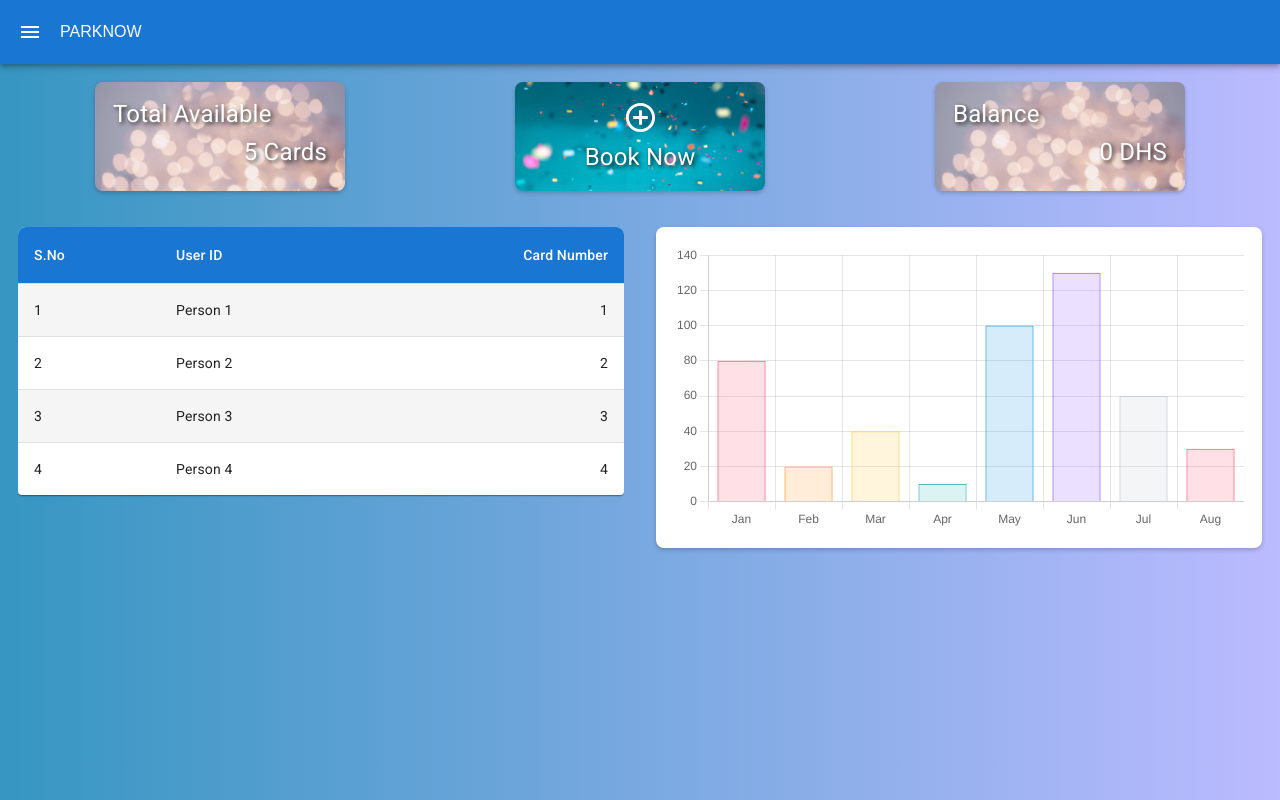
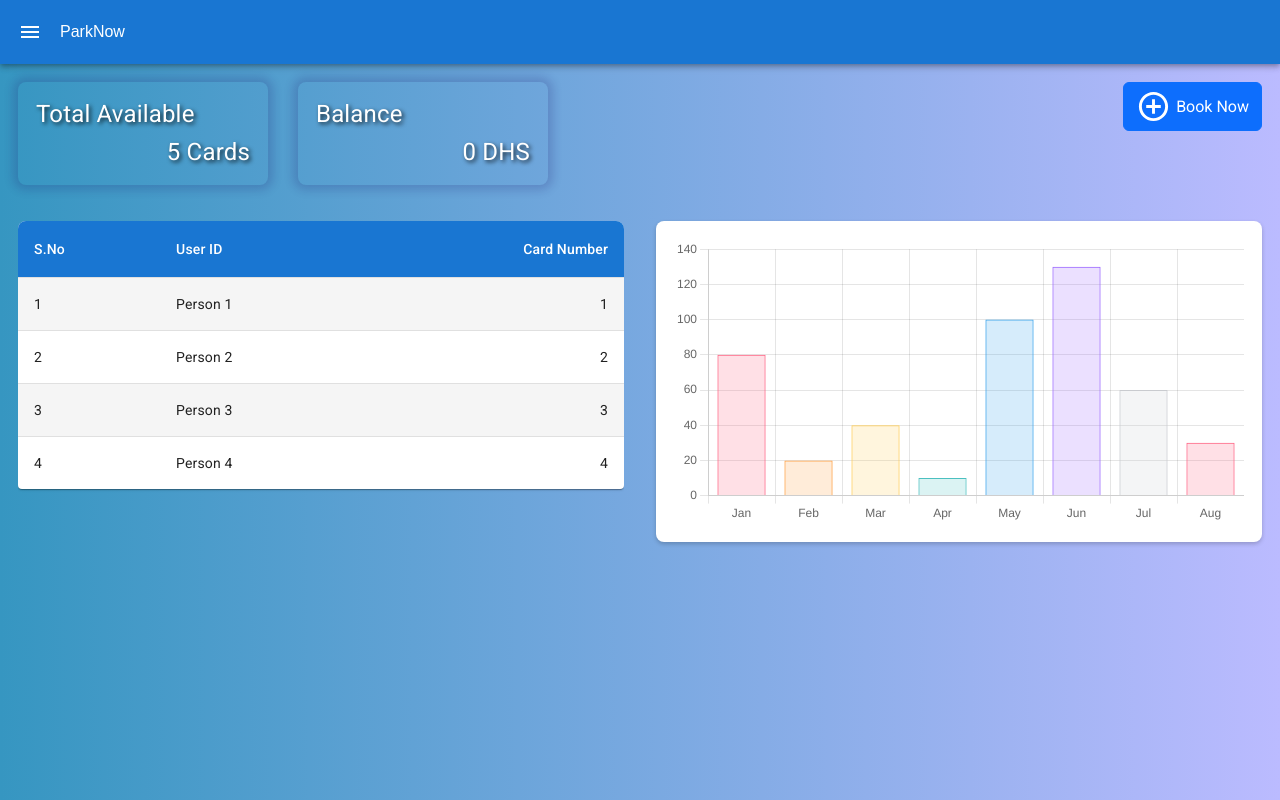
Before and after one commit to tomcherian/easy-car-parking, a React (Create React App) app: page / in a window 1280 px wide. Built offline with nearby package versions, Linux system fonts and the light colour scheme; no server answers; sample sign-in values are in the browser's storage.

Commit message:
Update on login screen

```diff
--- a/src/components/NavBar/NavBar.css
+++ b/src/components/NavBar/NavBar.css
@@ -30,7 +30,7 @@
 
 .NavBar_title {
   cursor: pointer;
-  text-transform: uppercase;
+  /* text-transform: uppercase; */
   flex: 1;
   display: flex;
   align-items: center;
--- a/src/pages/Home/Home.css
+++ b/src/pages/Home/Home.css
@@ -1,16 +1,16 @@
 .Home_row_1 {
-  display: grid;
-  grid-template-columns: 1fr 1fr 1fr;
-  gap: 16px;
-  justify-items: center;
+  /* display: grid;
+  grid-template-columns: 1fr 1fr 1fr; */
+  /* gap: 16px;
+  justify-items: center; */
   margin: 18px;
 }
 
 .Home_card {
-  box-shadow: 0px 2px 4px rgba(0, 0, 0, 0.2);
   border-radius: 8px;
   min-height: 100px;
-  width: 100%;
+  width: 250px;
+  height: 100%;
   max-width: 250px;
   position: relative;
   padding: 18px;
@@ -18,12 +18,12 @@
   background-position: center;
   color: white;
   text-shadow: 2px 2px 4px rgba(0, 0, 0, 0.8);
-
   font-family: Roboto, Helvetica, Arial, sans-serif;
   font-weight: 400;
   font-size: 24px;
   line-height: 1.235;
   letter-spacing: 0.00735em;
+  box-shadow: 0 0px 10px 5px rgb(29 26 109 / 20%);
 }
 
 .Home_card_title {
@@ -34,22 +34,19 @@
   text-align: end;
 }
 
-.Home_card_1 {
-  background-image: url("../../assets/images/Card2.jpg");
-}
-
 .Home_card_2 {
-  background-image: url("../../assets/images/Card3.jpg");
   display: flex;
-  flex-direction: column;
   gap: 8px;
   align-items: center;
   justify-content: center;
   cursor: pointer;
-}
-
-.Home_card_3 {
-  background-image: url("../../assets/images/Card2.jpg");
+  color: white;
+  text-shadow: 2px 2px 4px rgba(0, 0, 0, 0.8);
+  font-family: Roboto, Helvetica, Arial, sans-serif;
+  font-weight: 400;
+  font-size: 18px;
+  line-height: 1.235;
+  letter-spacing: 0.00735em;
 }
 
 .Home_row_2 {
@@ -100,3 +97,19 @@
   justify-content: center;
   align-items: center;
 }
+
+.Home_nav_wrapper {
+  display: flex;
+  justify-content: space-between;
+}
+
+.Home_show {
+  display: flex;
+  gap: 30px;
+}
+
+.Book_now_button {
+  display: flex;
+  align-items: center;
+  gap: 5px;
+}
--- a/src/pages/Home/Home.jsx
+++ b/src/pages/Home/Home.jsx
@@ -91,19 +91,24 @@ const Home = () => {
       />
       <div className="Home_wrapper main_background">
         <div className="Home_row_1">
+          <div className="Home_nav_wrapper">
+            <div className="Home_show">
               <div className="Home_card Home_card_1">
                 <div className="Home_card_title">Total Available</div>
                 <div className="Home_card_value">{5 - usedCards} Cards</div>
               </div>
-          <div className="Home_card Home_card_2" onClick={handleBookNow}>
-            <div className="Home_card_add_icon">
-              <AddCircleOutlineIcon fontSize="large" />
-            </div>
-            <div>Book Now</div>
-          </div>
               <div className="Home_card Home_card_3">
                 <div className="Home_card_title">Balance</div>
                 <div className="Home_card_value">{settleAmount} DHS</div>
+              </div>
+            </div>
+            <div>
+              <div className="Home_card_2" onClick={handleBookNow}>
+                <button className="btn btn-primary Book_now_button">
+                  <AddCircleOutlineIcon fontSize="large" /> <div>Book Now</div>
+                </button>
+              </div>
+            </div>
           </div>
         </div>
         <div className="Home_row_2">
--- a/src/pages/Login/Login.css
+++ b/src/pages/Login/Login.css
@@ -23,7 +23,7 @@
   top: 50px;
   right: 44px;
   position: absolute;
-  color: var(--link);
+  color: #0b5ed7;
   font-family: Poppins;
   font-size: 13px;
   font-style: normal;
@@ -41,7 +41,7 @@
 }
 
 .Login_welcome_title_green {
-  color: var(--link);
+  color: #0b5ed7;
   font-family: Poppins;
   font-size: 21px;
   font-style: normal;
@@ -60,7 +60,7 @@
 }
 
 .Login_field_username {
-  margin-bottom: 38px;
+  margin-bottom: 20px;
 }
 
 .Login_label {
@@ -70,7 +70,7 @@
   font-style: normal;
   font-weight: 400;
   line-height: normal;
-  margin-bottom: 13px;
+  margin-bottom: 5px;
 }
 
 .Login_input {
@@ -79,6 +79,7 @@
   background: #fff;
   padding: 19px 25px;
   width: 100%;
+  background-color: #d7dffc;
 }
 
 .Login_input::placeholder {
@@ -111,10 +112,11 @@
 }
 
 .Login_button {
-  margin-top: 64px;
+  margin-top: 30px;
   cursor: pointer;
   border-radius: 10px;
-  background: orange;
+  background-color: var(--bs-btn-hover-bg);
+  border-color: var(--bs-btn-hover-border-color);
   box-shadow: 0px 4px 19px 0px rgba(119, 147, 65, 0.3);
   color: #fff;
   font-family: Poppins;
--- a/src/pages/Login/Login.jsx
+++ b/src/pages/Login/Login.jsx
@@ -189,7 +189,7 @@ const Login = () => {
               )}
             </div>
             <div className="Login_button_wrapper">
-              <button type="submit" className="Login_button">
+              <button type="submit" className="Login_button btn btn-primary">
                 Sign in
               </button>
             </div>
```
Also changed, not shown: src/assets/images/park.png (added). Lines whose indentation alone changed are shown as unchanged.
